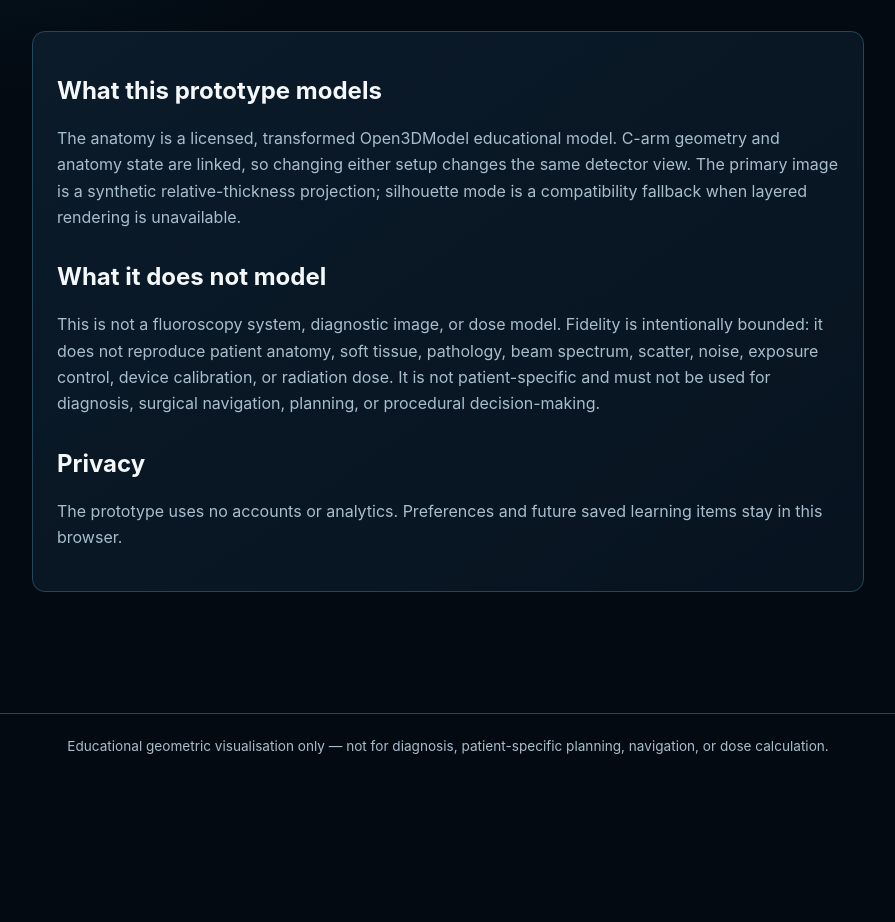
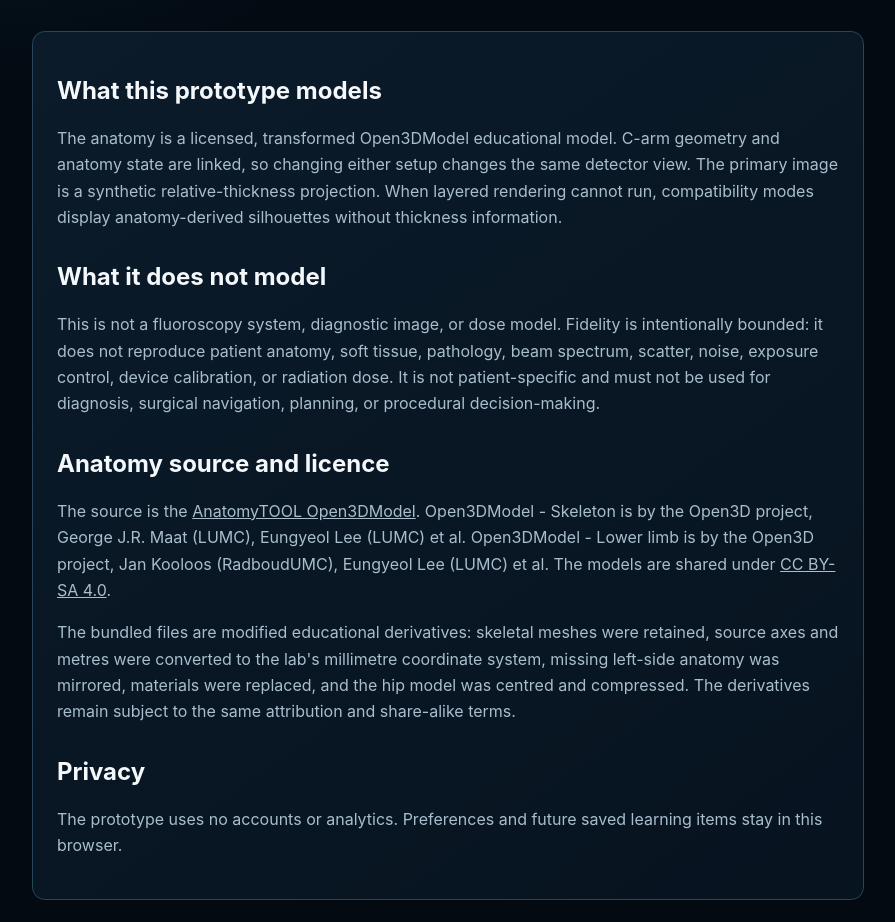
Before and after one commit to Ariustamael/OrthoFluoro-Lab, a Next.js app: page /about in a window 1280 px wide. Shown: the part 460-1382 px from the top of the page, without its empty margins (192-1087 px from the left). Before the commit the page ends 1238 px from the top, so only its background shows below. Built offline with nearby package versions, Linux system fonts and the light colour scheme.

Commit message:
docs: correct anatomy fallback and attribution

```diff
--- a/src/pages/AboutPage.tsx
+++ b/src/pages/AboutPage.tsx
@@ -14,8 +14,9 @@ export function AboutPage() {
           The anatomy is a licensed, transformed Open3DModel educational model.
           C-arm geometry and anatomy state are linked, so changing either setup
           changes the same detector view. The primary image is a synthetic
-          relative-thickness projection; silhouette mode is a compatibility
-          fallback when layered rendering is unavailable.
+          relative-thickness projection. When layered rendering cannot run,
+          compatibility modes display anatomy-derived silhouettes without
+          thickness information.
         </p>
         <h2>What it does not model</h2>
         <p>
@@ -26,6 +27,29 @@ export function AboutPage() {
           patient-specific and must not be used for diagnosis, surgical
           navigation, planning, or procedural decision-making.
         </p>
+        <h2>Anatomy source and licence</h2>
+        <p>
+          The source is the{" "}
+          <a href="https://anatomytool.org/open3dmodel">
+            AnatomyTOOL Open3DModel
+          </a>
+          . Open3DModel - Skeleton is by the Open3D project, George J.R. Maat
+          (LUMC), Eungyeol Lee (LUMC) et al. Open3DModel - Lower limb is by the
+          Open3D project, Jan Kooloos (RadboudUMC), Eungyeol Lee (LUMC) et al.
+          The models are shared under{" "}
+          <a href="https://creativecommons.org/licenses/by-sa/4.0/">
+            CC BY-SA 4.0
+          </a>
+          .
+        </p>
+        <p>
+          The bundled files are modified educational derivatives: skeletal
+          meshes were retained, source axes and metres were converted to the
+          lab&apos;s millimetre coordinate system, missing left-side anatomy was
+          mirrored, materials were replaced, and the hip model was centred and
+          compressed. The derivatives remain subject to the same attribution
+          and share-alike terms.
+        </p>
         <h2>Privacy</h2>
         <p>
           The prototype uses no accounts or analytics. Preferences and future
```
Also changed, not shown: 6 other files (tests, documents, lock files or other folders).
